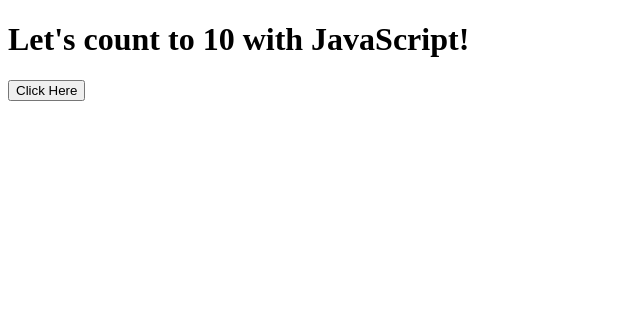
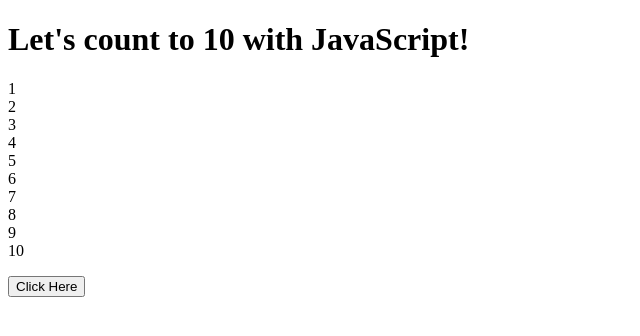
Before and after one commit to MKnoles78/JavaScriptPractice, a plain HTML site: page MyFirstJavaScriptProject/MyFirstProgram.html in a window 1280 px wide. Shown: the whole page, without its empty margins (0-640 px from the left). Drawn offline with Linux system fonts and the light colour scheme.

Commit message:
added script tag into html

```diff
--- a/MyFirstJavaScriptProject/MyFirstProgram.html
+++ b/MyFirstJavaScriptProject/MyFirstProgram.html
@@ -7,9 +7,7 @@
         <meta name="description" content="">
         <meta name="viewport" content="width=device-width, initial-scale=1">
         <link rel="stylesheet" href="">
-        <script>
-
-        </script>
+        <script src="countToTen.js"></script>
     </head>
     <body onload="countToTen()">
         <h1>Let's count to 10 with JavaScript!</h1>
```
